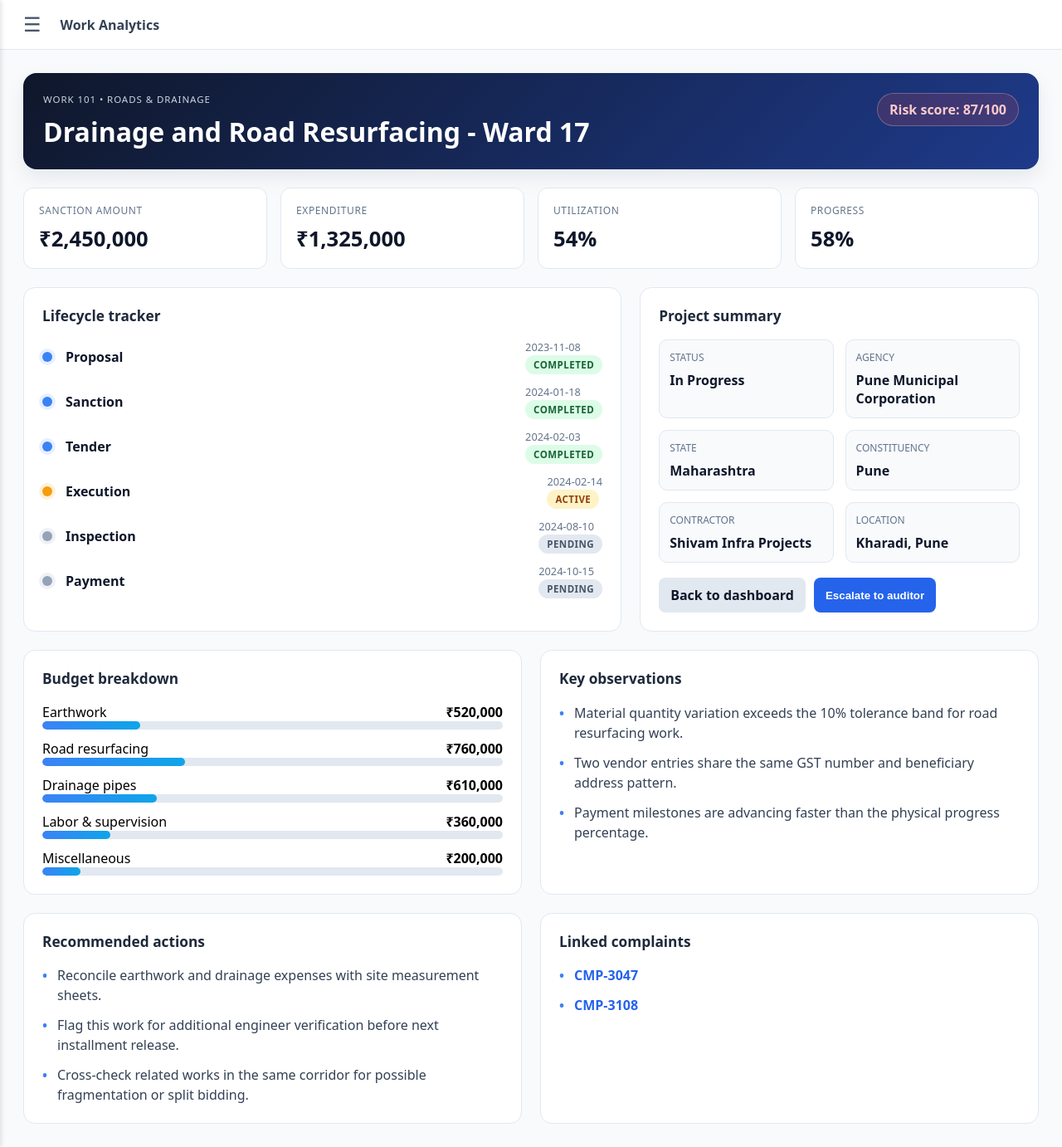
After one commit to projecthack2026-cloud/SIH-WINNER-2026, a Flask app: page /work/101 in a window 1280 px wide. The commit adds this page. Shown: the whole page at 83% size. Run offline with Flask 3, Linux system fonts and the light colour scheme.

Commit message:
Added more pages

```diff
--- a/app.py
+++ b/app.py
@@ -1,10 +1,147 @@
-from flask import Flask, render_template, request, jsonify
-from data_service import get_dashboard_stats  # Import your new service
+from flask import Flask, render_template, request, jsonify, abort
+from data_service import get_dashboard_stats
 from dotenv import load_dotenv
-import os
 
 load_dotenv()
 app = Flask(__name__)
+
+SAMPLE_WORKS = {
+    101: {
+        "id": 101,
+        "title": "Drainage and Road Resurfacing - Ward 17",
+        "state": "Maharashtra",
+        "constituency": "Pune",
+        "agency": "Pune Municipal Corporation",
+        "category": "Roads & Drainage",
+        "status": "In Progress",
+        "sanction_amount": 2450000,
+        "expenditure": 1325000,
+        "utilization": 54,
+        "risk_score": 87,
+        "progress": 58,
+        "start_date": "2024-02-14",
+        "deadline": "2025-06-30",
+        "contractor": "Shivam Infra Projects",
+        "beneficiary": "Ward 17 residents",
+        "location": "Kharadi, Pune",
+        "lifecycle": [
+            {"stage": "Proposal", "date": "2023-11-08", "status": "completed"},
+            {"stage": "Sanction", "date": "2024-01-18", "status": "completed"},
+            {"stage": "Tender", "date": "2024-02-03", "status": "completed"},
+            {"stage": "Execution", "date": "2024-02-14", "status": "active"},
+            {"stage": "Inspection", "date": "2024-08-10", "status": "pending"},
+            {"stage": "Payment", "date": "2024-10-15", "status": "pending"}
+        ],
+        "budget_breakdown": [
+            {"label": "Earthwork", "value": 520000},
+            {"label": "Road resurfacing", "value": 760000},
+            {"label": "Drainage pipes", "value": 610000},
+            {"label": "Labor & supervision", "value": 360000},
+            {"label": "Miscellaneous", "value": 200000}
+        ],
+        "observations": [
+            "Material quantity variation exceeds the 10% tolerance band for road resurfacing work.",
+            "Two vendor entries share the same GST number and beneficiary address pattern.",
+            "Payment milestones are advancing faster than the physical progress percentage."
+        ],
+        "recommendations": [
+            "Reconcile earthwork and drainage expenses with site measurement sheets.",
+            "Flag this work for additional engineer verification before next installment release.",
+            "Cross-check related works in the same corridor for possible fragmentation or split bidding."
+        ],
+        "related_complaints": ["CMP-3047", "CMP-3108"]
+    },
+    102: {
+        "id": 102,
+        "title": "Drinking Water Pipeline Extension",
+        "state": "Uttar Pradesh",
+        "constituency": "Lucknow",
+        "agency": "Lucknow Jal Nigam",
+        "category": "Water Supply",
+        "status": "Delayed",
+        "sanction_amount": 1830000,
+        "expenditure": 970000,
+        "utilization": 53,
+        "risk_score": 76,
+        "progress": 44,
+        "start_date": "2023-12-01",
+        "deadline": "2025-03-31",
+        "contractor": "Riverbend Utilities",
+        "beneficiary": "Ashiyana locality",
+        "location": "Lucknow East",
+        "lifecycle": [
+            {"stage": "Proposal", "date": "2023-09-15", "status": "completed"},
+            {"stage": "Sanction", "date": "2023-11-02", "status": "completed"},
+            {"stage": "Tender", "date": "2023-12-07", "status": "completed"},
+            {"stage": "Execution", "date": "2024-01-05", "status": "active"},
+            {"stage": "Inspection", "date": "2024-07-15", "status": "pending"},
+            {"stage": "Payment", "date": "2024-09-28", "status": "pending"}
+        ],
+        "budget_breakdown": [
+            {"label": "Pipeline supply", "value": 680000},
+            {"label": "Jointing & material", "value": 420000},
+            {"label": "Pump station works", "value": 350000},
+            {"label": "Labor & supervision", "value": 260000},
+            {"label": "Contingency", "value": 120000}
+        ],
+        "observations": [
+            "Progress is 18% behind the planned schedule for the current quarter.",
+            "Multiple change orders were approved without corresponding geo-tagged site updates.",
+            "One vendor contract was renewed within the same district under a different entity name."
+        ],
+        "recommendations": [
+            "Request a physical verification report from district engineering staff.",
+            "Review change order approvals against original sanction limits.",
+            "Assess whether overlapping utility works indicate scope duplication."
+        ],
+        "related_complaints": ["CMP-2912", "CMP-3020"]
+    }
+}
+
+SAMPLE_COMPLAINTS = [
+    {
+        "id": "CMP-3047",
+        "title": "Road quality and drainage concerns",
+        "status": "Under Review",
+        "severity": "High",
+        "district": "Pune",
+        "constituency": "Pune",
+        "submitted_on": "2025-01-09",
+        "source": "Citizen Portal",
+        "summary": "Residents reported incomplete road resurfacing and blocked drainage after heavy rain.",
+        "work_id": 101,
+        "attachments": 3,
+        "field_visit": "Scheduled for 2025-01-16"
+    },
+    {
+        "id": "CMP-3108",
+        "title": "Unclear fund utilization for ward works",
+        "status": "Escalated",
+        "severity": "Medium",
+        "district": "Pune",
+        "constituency": "Pune",
+        "submitted_on": "2025-01-18",
+        "source": "WhatsApp",
+        "summary": "Citizen asks for justification of repeated excavation and payment milestones within same corridor.",
+        "work_id": 101,
+        "attachments": 2,
+        "field_visit": "Pending"
+    },
+    {
+        "id": "CMP-2912",
+        "title": "Water supply pipeline delay",
+        "status": "In Progress",
+        "severity": "High",
+        "district": "Lucknow",
+        "constituency": "Lucknow",
+        "submitted_on": "2024-12-28",
+        "source": "Call Center",
+        "summary": "Residents complain that water supply work has not reached the planned block despite payment milestones.",
+        "work_id": 102,
+        "attachments": 4,
+        "field_visit": "Completed on 2025-01-03"
+    }
+]
 
 @app.route('/')
 def index():
@@ -15,27 +152,39 @@ def investigate_page():
     target = request.args.get('target', '')
     return render_template('investigate.html', target_region=target)
 
-# --- NEW ROUTE ---
+@app.route('/work/<int:work_id>')
+def work_detail(work_id):
+    work = SAMPLE_WORKS.get(work_id)
+    if work is None:
+        abort(404)
+    return render_template('work_detail.html', work=work)
+
+@app.route('/complaints')
+def complaints_page():
+    return render_template('complaints.html', complaints=SAMPLE_COMPLAINTS)
+
 @app.route('/api/stats', methods=['GET'])
 def api_stats():
-    """
-    Returns dynamic dashboard stats based on the region and house.
-    Example: /api/stats?house=LS&region=Pune
-    """
     house = request.args.get('house', 'LS')
     region = request.args.get('region', 'National')
-
     stats = get_dashboard_stats(house, region)
     return jsonify(stats)
 
+@app.route('/api/work/<int:work_id>')
+def api_work_detail(work_id):
+    work = SAMPLE_WORKS.get(work_id)
+    if work is None:
+        return jsonify({"error": "Work not found"}), 404
+    return jsonify(work)
+
+@app.route('/api/complaints')
+def api_complaints():
+    return jsonify(SAMPLE_COMPLAINTS)
 
 @app.route('/api/investigate', methods=['POST'])
 def api_investigate():
-    """Backend API for the LLM."""
     data = request.json
     trigger_id = data.get('target_id')
-
-    # Mock response for UI testing
     return jsonify({
         "status": "success",
         "steps": [
--- a/templates/base.html
+++ b/templates/base.html
@@ -96,6 +96,12 @@
             <a href="/investigate" class="nav-link {{ 'active' if request.path == '/investigate' else '' }}">
                 🤖 Investigation Engine
             </a>
+            <a href="/work/101" class="nav-link {{ 'active' if request.path.startswith('/work') else '' }}">
+                🏗️ Work Analytics
+            </a>
+            <a href="/complaints" class="nav-link {{ 'active' if request.path == '/complaints' else '' }}">
+                🧾 Complaints
+            </a>
         </div>
         <div style="padding: 20px; color: #64748b; font-size: 0.8rem;">
             MVP Build v1.0
--- /dev/null
+++ b/templates/work_detail.html
@@ -0,0 +1,316 @@
+{% extends 'base.html' %}
+
+{% block header_title %}Work Analytics{% endblock %}
+
+{% block head %}
+<style>
+    .page-shell {
+        padding: 28px;
+        overflow-y: auto;
+        background: #f8fafc;
+    }
+    .hero {
+        background: linear-gradient(135deg, #0f172a, #1e3a8a);
+        color: white;
+        border-radius: 16px;
+        padding: 24px;
+        margin-bottom: 22px;
+        box-shadow: 0 10px 25px rgba(15, 23, 42, 0.08);
+    }
+    .hero-top {
+        display: flex;
+        justify-content: space-between;
+        align-items: flex-start;
+        gap: 20px;
+    }
+    .eyebrow {
+        text-transform: uppercase;
+        letter-spacing: 0.08em;
+        font-size: 0.72rem;
+        color: #cbd5e1;
+        margin-bottom: 10px;
+    }
+    .hero h1 {
+        margin: 0;
+        font-size: clamp(1.8rem, 2.5vw, 2.7rem);
+    }
+    .risk-pill {
+        display: inline-flex;
+        align-items: center;
+        gap: 8px;
+        padding: 8px 14px;
+        border-radius: 999px;
+        background: rgba(239, 68, 68, 0.16);
+        color: #fecaca;
+        border: 1px solid rgba(254, 202, 202, 0.3);
+        font-weight: 700;
+    }
+    .stats-grid {
+        display: grid;
+        grid-template-columns: repeat(auto-fit, minmax(180px, 1fr));
+        gap: 16px;
+        margin-bottom: 22px;
+    }
+    .stat-card {
+        background: white;
+        border: 1px solid #e2e8f0;
+        border-radius: 12px;
+        padding: 18px;
+    }
+    .stat-label {
+        color: #64748b;
+        font-size: 0.75rem;
+        text-transform: uppercase;
+        letter-spacing: 0.05em;
+        margin-bottom: 8px;
+    }
+    .stat-value {
+        font-size: 1.6rem;
+        color: #0f172a;
+        font-weight: 800;
+    }
+    .content-grid {
+        display: grid;
+        grid-template-columns: 1.2fr 0.8fr;
+        gap: 22px;
+    }
+    .panel {
+        background: white;
+        border: 1px solid #e2e8f0;
+        border-radius: 14px;
+        padding: 22px;
+    }
+    .panel h3 {
+        margin-top: 0;
+        color: #1e293b;
+        font-size: 1.08rem;
+    }
+    .timeline {
+        display: flex;
+        flex-direction: column;
+        gap: 12px;
+        margin-top: 10px;
+    }
+    .timeline-item {
+        display: grid;
+        grid-template-columns: 16px 1fr auto;
+        gap: 12px;
+        align-items: center;
+    }
+    .timeline-dot {
+        width: 12px;
+        height: 12px;
+        border-radius: 50%;
+        background: #3b82f6;
+        box-shadow: 0 0 0 4px rgba(59,130,246,0.12);
+    }
+    .timeline-dot.pending { background: #94a3b8; box-shadow: 0 0 0 4px rgba(148,163,184,0.15); }
+    .timeline-dot.active { background: #f59e0b; box-shadow: 0 0 0 4px rgba(245,158,11,0.15); }
+    .timeline-label {
+        color: #0f172a;
+        font-weight: 700;
+    }
+    .timeline-date {
+        color: #64748b;
+        font-size: 0.8rem;
+    }
+    .badge {
+        display: inline-block;
+        padding: 4px 10px;
+        border-radius: 999px;
+        font-size: 0.72rem;
+        font-weight: 700;
+        text-transform: uppercase;
+        letter-spacing: 0.04em;
+    }
+    .badge.completed { background: #dcfce7; color: #166534; }
+    .badge.active { background: #fef3c7; color: #92400e; }
+    .badge.pending { background: #e2e8f0; color: #475569; }
+    .budget-list { display: flex; flex-direction: column; gap: 12px; }
+    .budget-row { display: grid; grid-template-columns: 1fr auto; gap: 10px; align-items: center; }
+    .budget-bar {
+        height: 10px;
+        background: #e2e8f0;
+        border-radius: 999px;
+        overflow: hidden;
+        grid-column: 1 / -1;
+    }
+    .budget-fill {
+        display: block;
+        height: 100%;
+        background: linear-gradient(90deg, #3b82f6, #0ea5e9);
+        border-radius: inherit;
+    }
+    .list-block { list-style: none; margin: 12px 0 0; padding: 0; display: flex; flex-direction: column; gap: 12px; }
+    .list-block li {
+        position: relative;
+        padding-left: 18px;
+        color: #334155;
+        line-height: 1.5;
+    }
+    .list-block li::before {
+        content: "•";
+        position: absolute;
+        left: 0;
+        color: #3b82f6;
+        font-weight: 700;
+    }
+    .meta-grid {
+        display: grid;
+        grid-template-columns: repeat(2, minmax(0, 1fr));
+        gap: 14px;
+        margin-top: 8px;
+    }
+    .meta-item { background: #f8fafc; border: 1px solid #e2e8f0; border-radius: 10px; padding: 12px; }
+    .meta-item .label { color: #64748b; font-size: 0.75rem; text-transform: uppercase; }
+    .meta-item .value { margin-top: 8px; font-weight: 700; color: #0f172a; }
+    .action-row { display: flex; gap: 10px; margin-top: 18px; }
+    .btn {
+        border: none;
+        border-radius: 8px;
+        padding: 10px 14px;
+        cursor: pointer;
+        font-weight: 700;
+    }
+    .btn-primary { background: #2563eb; color: white; }
+    .btn-secondary { background: #e2e8f0; color: #0f172a; }
+    @media (max-width: 900px) {
+        .content-grid { grid-template-columns: 1fr; }
+    }
+</style>
+{% endblock %}
+
+{% block content %}
+<div class="page-shell">
+    <div class="hero">
+        <div class="hero-top">
+            <div>
+                <div class="eyebrow">Work {{ work.id }} • {{ work.category }}</div>
+                <h1>{{ work.title }}</h1>
+            </div>
+            <div class="risk-pill">Risk score: {{ work.risk_score }}/100</div>
+        </div>
+    </div>
+
+    <div class="stats-grid">
+        <div class="stat-card">
+            <div class="stat-label">Sanction amount</div>
+            <div class="stat-value">₹{{ '{:,.0f}'.format(work.sanction_amount) }}</div>
+        </div>
+        <div class="stat-card">
+            <div class="stat-label">Expenditure</div>
+            <div class="stat-value">₹{{ '{:,.0f}'.format(work.expenditure) }}</div>
+        </div>
+        <div class="stat-card">
+            <div class="stat-label">Utilization</div>
+            <div class="stat-value">{{ work.utilization }}%</div>
+        </div>
+        <div class="stat-card">
+            <div class="stat-label">Progress</div>
+            <div class="stat-value">{{ work.progress }}%</div>
+        </div>
+    </div>
+
+    <div class="content-grid">
+        <div class="panel">
+            <h3>Lifecycle tracker</h3>
+            <div class="timeline">
+                {% for step in work.lifecycle %}
+                <div class="timeline-item">
+                    <div class="timeline-dot {{ step.status }}" aria-hidden="true"></div>
+                    <div>
+                        <div class="timeline-label">{{ step.stage }}</div>
+                    </div>
+                    <div>
+                        <div class="timeline-date">{{ step.date }}</div>
+                        <span class="badge {{ step.status }}">{{ step.status }}</span>
+                    </div>
+                </div>
+                {% endfor %}
+            </div>
+        </div>
+
+        <div class="panel">
+            <h3>Project summary</h3>
+            <div class="meta-grid">
+                <div class="meta-item">
+                    <div class="label">Status</div>
+                    <div class="value">{{ work.status }}</div>
+                </div>
+                <div class="meta-item">
+                    <div class="label">Agency</div>
+                    <div class="value">{{ work.agency }}</div>
+                </div>
+                <div class="meta-item">
+                    <div class="label">State</div>
+                    <div class="value">{{ work.state }}</div>
+                </div>
+                <div class="meta-item">
+                    <div class="label">Constituency</div>
+                    <div class="value">{{ work.constituency }}</div>
+                </div>
+                <div class="meta-item">
+                    <div class="label">Contractor</div>
+                    <div class="value">{{ work.contractor }}</div>
+                </div>
+                <div class="meta-item">
+                    <div class="label">Location</div>
+                    <div class="value">{{ work.location }}</div>
+                </div>
+            </div>
+            <div class="action-row">
+                <a href="/" class="btn btn-secondary" style="text-decoration:none; display:inline-block;">Back to dashboard</a>
+                <button class="btn btn-primary">Escalate to auditor</button>
+            </div>
+        </div>
+    </div>
+
+    <div style="margin-top: 22px; display: grid; grid-template-columns: 1fr 1fr; gap: 22px;">
+        <div class="panel">
+            <h3>Budget breakdown</h3>
+            <div class="budget-list">
+                {% for item in work.budget_breakdown %}
+                <div>
+                    <div class="budget-row">
+                        <span>{{ item.label }}</span>
+                        <strong>₹{{ '{:,.0f}'.format(item.value) }}</strong>
+                    </div>
+                    <div class="budget-bar">
+                        <span class="budget-fill" style="width: {{ (item.value / work.sanction_amount * 100) | round(1) }}%"></span>
+                    </div>
+                </div>
+                {% endfor %}
+            </div>
+        </div>
+
+        <div class="panel">
+            <h3>Key observations</h3>
+            <ul class="list-block">
+                {% for obs in work.observations %}
+                <li>{{ obs }}</li>
+                {% endfor %}
+            </ul>
+        </div>
+    </div>
+
+    <div style="margin-top: 22px; display: grid; grid-template-columns: 1fr 1fr; gap: 22px;">
+        <div class="panel">
+            <h3>Recommended actions</h3>
+            <ul class="list-block">
+                {% for rec in work.recommendations %}
+                <li>{{ rec }}</li>
+                {% endfor %}
+            </ul>
+        </div>
+
+        <div class="panel">
+            <h3>Linked complaints</h3>
+            <ul class="list-block">
+                {% for complaint_id in work.related_complaints %}
+                <li><a href="/complaints#{{ complaint_id }}" style="color:#2563eb; text-decoration:none; font-weight:600;">{{ complaint_id }}</a></li>
+                {% endfor %}
+            </ul>
+        </div>
+    </div>
+</div>
+{% endblock %}
```
Also changed, not shown: templates/complaints.html (added, +154 -0 lines).
